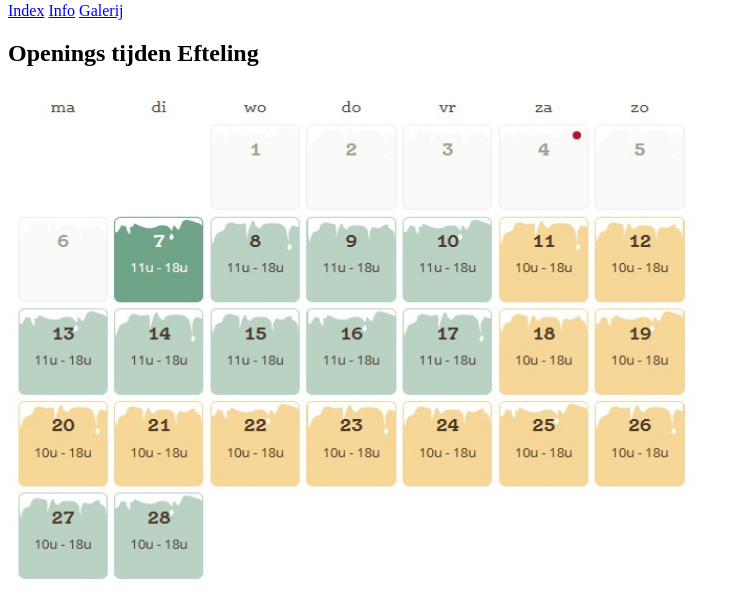
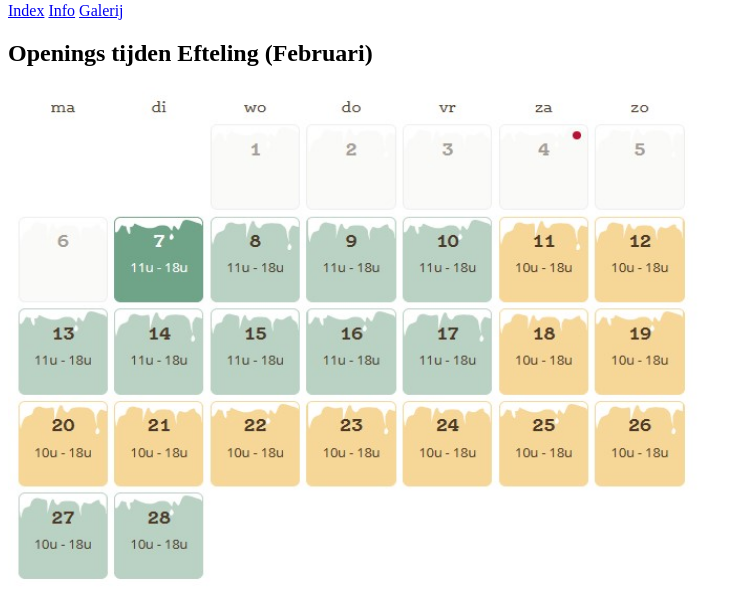
Before and after one commit to Codechrisje/Huiswerkles9, a plain HTML site: page info.html in a window 1280 px wide. Shown: the part 182-796 px from the top of the page, without its empty margins (0-742 px from the left). Drawn offline with Linux system fonts and the light colour scheme.

Commit message:
Update info.html

```diff
--- a/info.html
+++ b/info.html
@@ -17,7 +17,7 @@
 </header>
 <section>
 <article>
-<h2><b>Openings tijden Efteling</b></h2>
+<h2><b>Openings tijden Efteling (Februari)</b></h2>
 <img src="afbeeldingen/openingstijden.jpg" alt="Openingstijden Efteling februari" width="700" height="500">
 <br>
 <h2><b>Routebeschrijving</b></h2>
```
